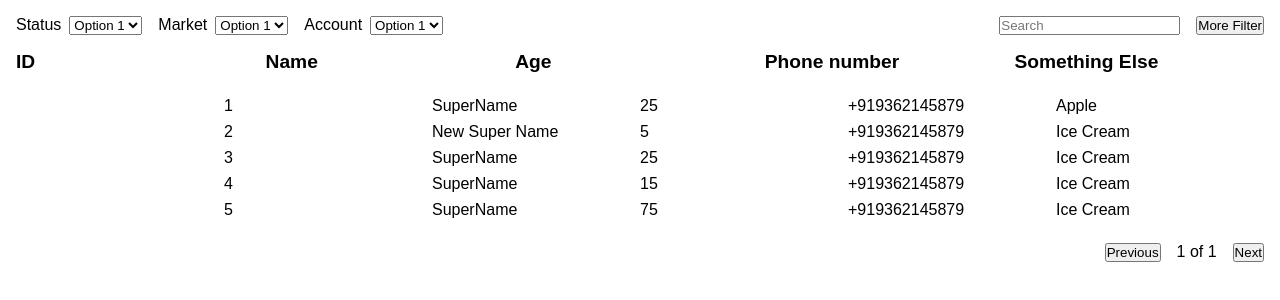
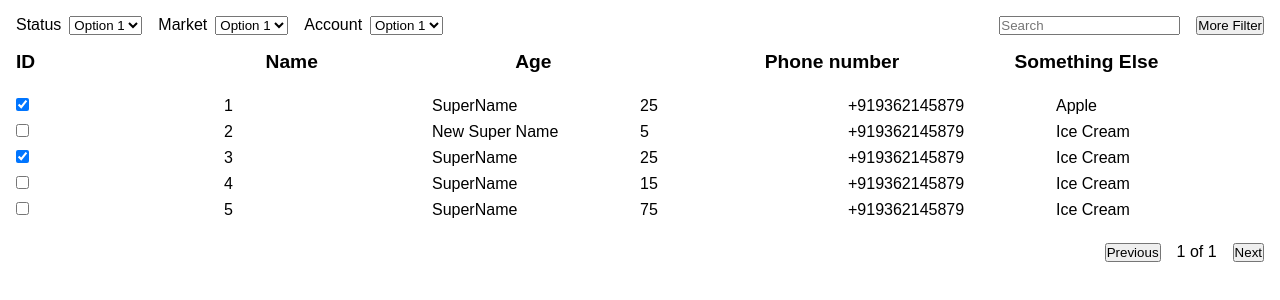
Before and after one commit to tuhinkarmakar3882/react-power-grid, a React (Create React App) app: page / in a window 1280 px wide. Shown: the top 300 px of the page. Built offline with nearby package versions, Linux system fonts and the light colour scheme.

Commit message:
Added Event Emission on RowSelect

```diff
--- a/src/components/PowerTable/PowerTableBody.jsx
+++ b/src/components/PowerTable/PowerTableBody.jsx
@@ -1,20 +1,45 @@
 import React from 'react'
 
 const PowerTableBody = ({ tableData = [] }) => {
+  const emitOnChangeEvent = ({ target }, rowIdx) => {
+    target.dispatchEvent(new CustomEvent('toggle-row-selection', {
+      bubbles: true,
+      detail: { rowIdx }
+    }))
+  }
+
   const renderRows = () => tableData.map((row, rowIdx) => (
     <section className="row" key={'row-' + rowIdx}>
       {renderColumns(row, rowIdx)}
     </section>
   ))
 
-  const renderColumns = (row, rowIdx) => row.map((column, columnIdx) => (
-    <section className="column" key={`row-${rowIdx} | column-${columnIdx}`}>
-      {column?.custom || column}
-    </section>
-  ))
+  const renderColumns = (row, rowIdx) => row.map((column, columnIdx) => {
+    const getColumnKey = `row-${rowIdx} | column-${columnIdx}`
+
+    const isFirstColumn = columnIdx === 0
+    const renderColumnItem = () => (column?.custom || column)
+
+    const renderCheckbox = () => (
+      <input type="checkbox" checked={column} onChange={(evt) => emitOnChangeEvent(evt, rowIdx)}/>
+    )
+
+    return (
+      <section className="column" key={getColumnKey}>
+        {isFirstColumn ? renderCheckbox() : renderColumnItem()}
+      </section>
+    )
+  })
+
+  const handleOnClick = ({ target }) => {
+    target.dispatchEvent(new CustomEvent('selectItem', {
+      bubbles: true,
+      detail: { hello: 'world' }
+    }))
+  }
 
   return (
-    <main>
+    <main onClick={handleOnClick}>
       {renderRows()}
     </main>
   )
```
